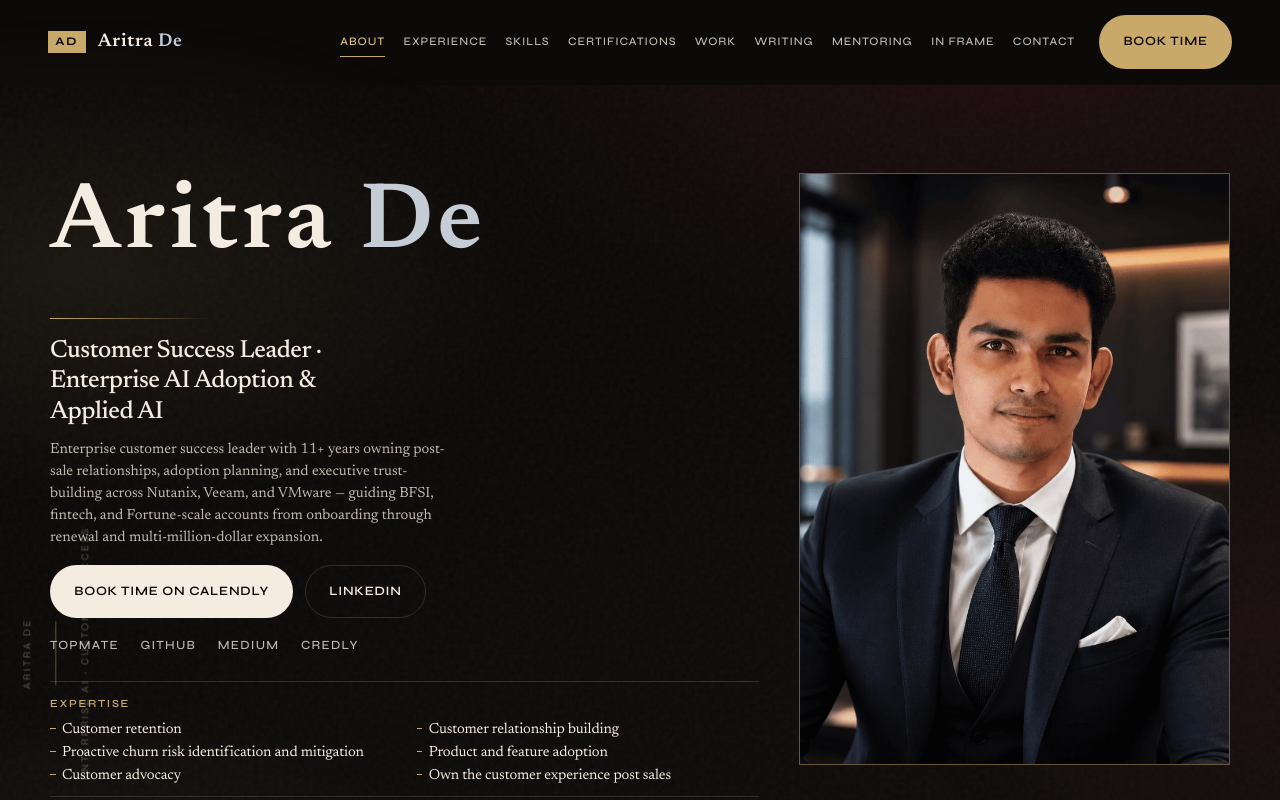
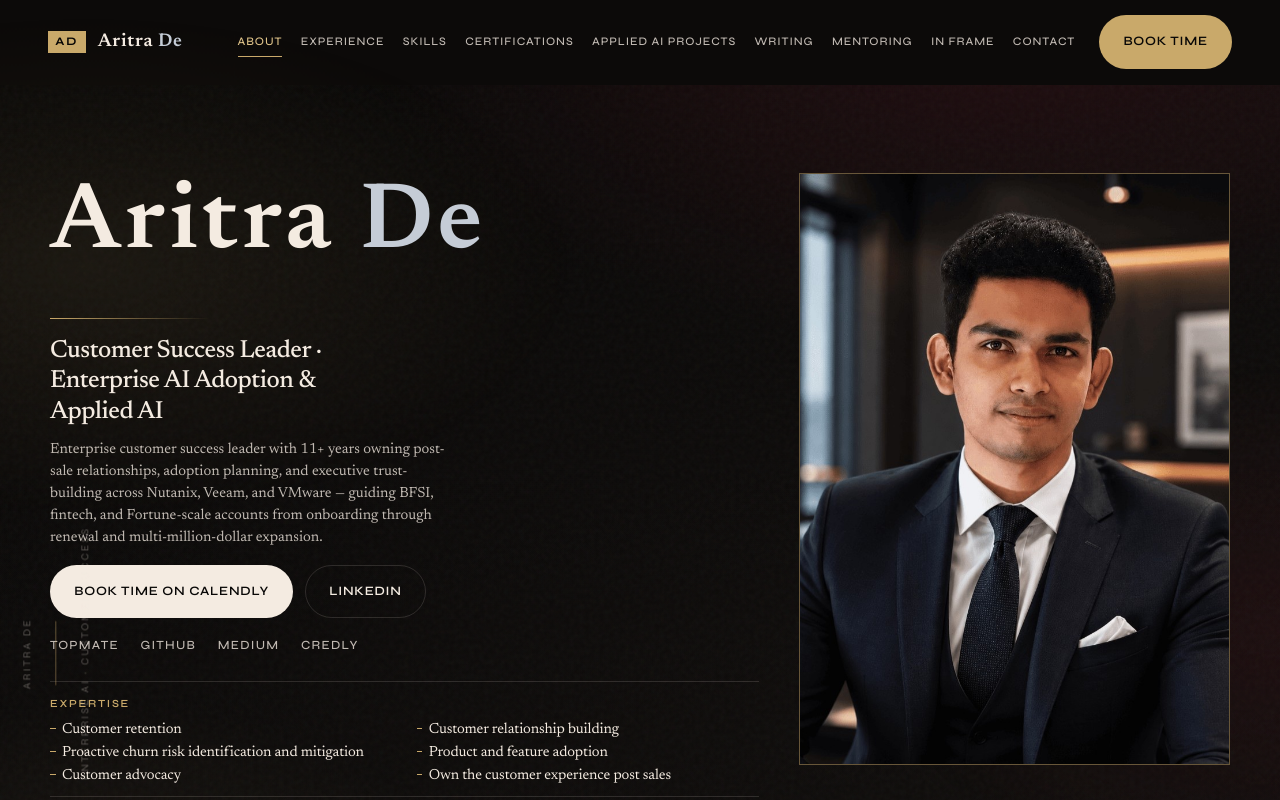
Before and after one commit to aritrade/aritrade.github.io, a React (Vite) app: page / in a window 1280 px wide. Shown: the top 800 px of the page. Built offline with nearby package versions, Linux system fonts and the light colour scheme.

Commit message:
Rename Selected work section to Applied AI Projects.
Co-authored-by: Cursor <cursoragent@cursor.com>

```diff
--- a/src/App.tsx
+++ b/src/App.tsx
@@ -62,7 +62,7 @@ function ExternalLink({
   );
 }
 
-/** GIF or muted looping video for Selected work cards — pauses off-screen; respects reduced motion. */
+/** GIF or muted looping video for Applied AI Projects cards — pauses off-screen; respects reduced motion. */
 function WorkDemoMedia({
   demo,
   alt,
--- a/src/data/content.ts
+++ b/src/data/content.ts
@@ -41,7 +41,7 @@
  * Experience / skills / work / writing / mentoring
  *   experience[]                       → add a role object, or delete one to remove
  *   skills[]                           → skill groups
- *   projects[]                         → selected GitHub work
+ *   projects[]                         → Applied AI Projects (GitHub work cards + optional demos)
  *     To add demo media: drop a file in public/work/ (gif or mp4), set project.demo
  *       { src, kind: "gif"|"video", poster? } — poster recommended for reduced-motion / off-screen
  *   writing[]                          → Medium pieces
@@ -903,7 +903,7 @@ export const nav = [
   { id: "experience", label: "Experience" },
   { id: "skills", label: "Skills" },
   { id: "certifications", label: "Certifications" },
-  { id: "work", label: "Work" },
+  { id: "work", label: "Applied AI Projects" },
   { id: "writing", label: "Writing" },
   { id: "mentoring", label: "Mentoring" },
   { id: "gallery", label: "In frame" },
@@ -939,7 +939,7 @@ export const sections = [
   {
     id: "work",
     numeral: "05",
-    heading: "Selected work",
+    heading: "Applied AI Projects",
     deck: "Public GitHub projects with substance. Empty or undescribed repos omitted.",
   },
   {
```
